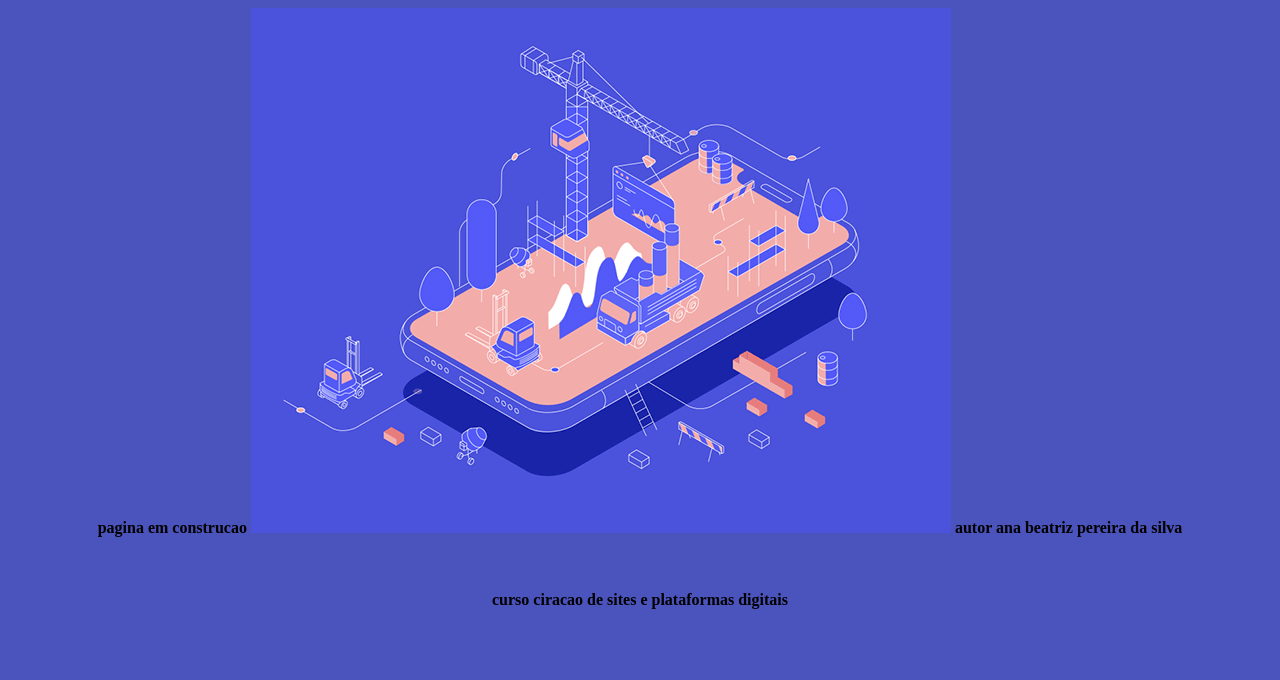
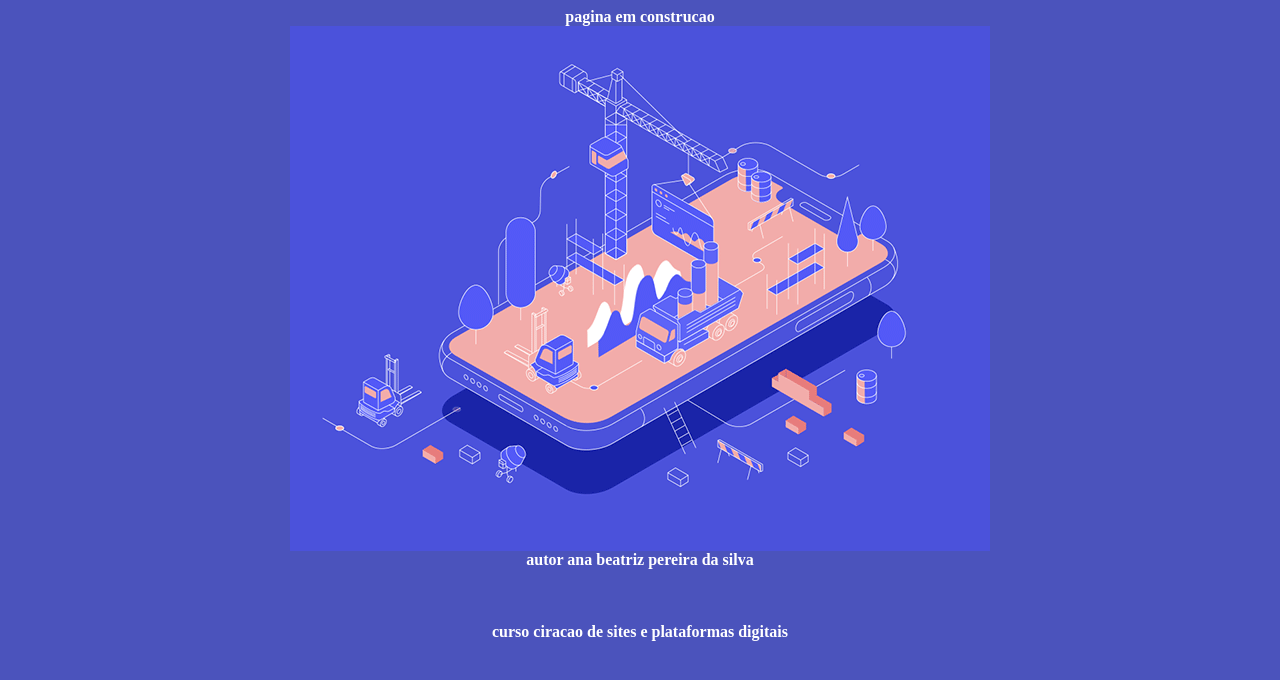
Before and after one commit to abpereirads/abpereira.github.io, a plain HTML site: page index.html in a window 1280 px wide. Drawn offline with Linux system fonts and the light colour scheme.

Commit message:
atualizei css

```diff
--- a/ana.css
+++ b/ana.css
@@ -1,4 +1,11 @@
 body {
     background: #4b53bc;
 text-align: center;
+color: white;
 }
+img{
+    display: block;
+    margin-left: auto;
+    margin-right: auto;
+    width: auto;
+}
```
